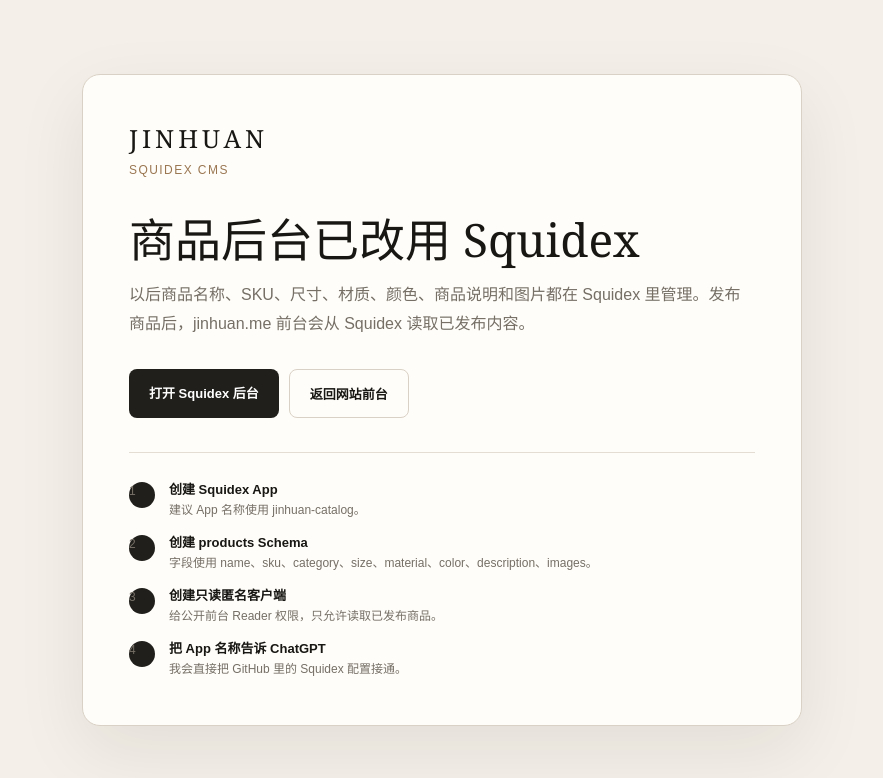
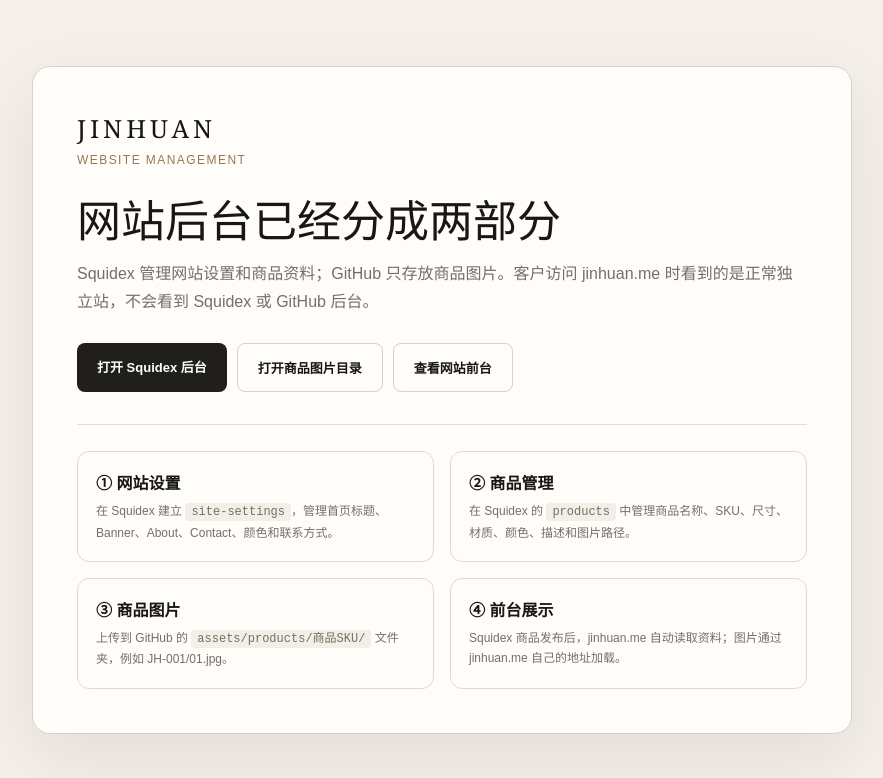
Before and after one commit to linjinhong159-gif/jinhuan-catalog, a plain HTML site: page admin/index.html in a window 1280 px wide. Shown: the whole page, without its empty margins (198-1081 px from the left). Drawn offline with Linux system fonts and the light colour scheme.

Commit message:
Update CMS launcher for Squidex settings and GitHub images

```diff
--- a/admin/index.html
+++ b/admin/index.html
@@ -1,29 +1,8 @@
 <!doctype html>
 <html lang="zh-CN">
 <head>
-<meta charset="utf-8">
-<meta name="viewport" content="width=device-width,initial-scale=1">
-<title>JINHUAN · Squidex CMS</title>
-<style>
-*{box-sizing:border-box}body{margin:0;min-height:100vh;display:grid;place-items:center;background:#f4f0e9;color:#181714;font-family:Arial,"Microsoft YaHei",sans-serif}.card{width:min(720px,92vw);background:#fffdf9;border:1px solid #d9d1c6;padding:46px;border-radius:18px;box-shadow:0 24px 70px rgba(30,22,16,.08)}.brand{font-family:Georgia,serif;letter-spacing:.16em;font-size:25px}.tag{margin-top:8px;color:#9a7752;font-size:12px;letter-spacing:.12em}.card h1{font-family:Georgia,serif;font-size:46px;font-weight:400;line-height:1.05;margin:38px 0 18px}.card p{color:#756f66;line-height:1.8}.actions{display:flex;gap:10px;flex-wrap:wrap;margin-top:30px}.btn{display:inline-block;padding:14px 20px;border-radius:8px;text-decoration:none;font-size:13px;font-weight:700}.primary{background:#211f1b;color:#fff}.secondary{border:1px solid #d9d1c6;color:#181714}.steps{margin-top:34px;padding-top:26px;border-top:1px solid #e3ddd4;display:grid;gap:12px}.step{display:grid;grid-template-columns:30px 1fr;gap:10px;align-items:start}.num{width:26px;height:26px;border-radius:50%;background:#211f1b;color:#fff;display:grid;place-items:center;font-size:11px}.step b{display:block;font-size:13px}.step span{display:block;color:#756f66;font-size:12px;margin-top:3px;line-height:1.6}@media(max-width:520px){.card{padding:28px}.card h1{font-size:36px}}
-</style>
+<meta charset="utf-8"><meta name="viewport" content="width=device-width,initial-scale=1">
+<title>JINHUAN · 网站后台</title>
+<style>*{box-sizing:border-box}body{margin:0;min-height:100vh;display:grid;place-items:center;background:#f4f0e9;color:#181714;font-family:Arial,"Microsoft YaHei",sans-serif}.card{width:min(820px,92vw);background:#fffdf9;border:1px solid #d9d1c6;padding:44px;border-radius:18px;box-shadow:0 24px 70px rgba(30,22,16,.08)}.brand{font-family:Georgia,serif;letter-spacing:.16em;font-size:25px}.tag{margin-top:8px;color:#9a7752;font-size:12px;letter-spacing:.12em}.card h1{font-family:Georgia,serif;font-size:44px;font-weight:400;line-height:1.05;margin:30px 0 16px}.card p{color:#756f66;line-height:1.8}.actions{display:flex;gap:10px;flex-wrap:wrap;margin-top:26px}.btn{display:inline-block;padding:14px 20px;border-radius:8px;text-decoration:none;font-size:13px;font-weight:700}.primary{background:#211f1b;color:#fff}.secondary{border:1px solid #d9d1c6;color:#181714}.grid{margin-top:32px;padding-top:26px;border-top:1px solid #e3ddd4;display:grid;grid-template-columns:1fr 1fr;gap:16px}.box{border:1px solid #e1d9cf;border-radius:12px;padding:18px}.box b{display:block;margin-bottom:7px}.box span{color:#756f66;font-size:12px;line-height:1.7}.path{font-family:monospace;background:#f3eee7;padding:2px 6px;border-radius:4px}@media(max-width:650px){.grid{grid-template-columns:1fr}.card{padding:28px}.card h1{font-size:34px}}</style>
 </head>
-<body>
-<main class="card">
-<div class="brand">JINHUAN</div>
-<div class="tag">SQUIDEX CMS</div>
-<h1>商品后台已改用 Squidex</h1>
-<p>以后商品名称、SKU、尺寸、材质、颜色、商品说明和图片都在 Squidex 里管理。发布商品后，jinhuan.me 前台会从 Squidex 读取已发布内容。</p>
-<div class="actions">
-<a class="btn primary" href="https://cloud.squidex.io" target="_blank" rel="noopener">打开 Squidex 后台</a>
-<a class="btn secondary" href="../">返回网站前台</a>
-</div>
-<div class="steps">
-<div class="step"><span class="num">1</span><div><b>创建 Squidex App</b><span>建议 App 名称使用 jinhuan-catalog。</span></div></div>
-<div class="step"><span class="num">2</span><div><b>创建 products Schema</b><span>字段使用 name、sku、category、size、material、color、description、images。</span></div></div>
-<div class="step"><span class="num">3</span><div><b>创建只读匿名客户端</b><span>给公开前台 Reader 权限，只允许读取已发布商品。</span></div></div>
-<div class="step"><span class="num">4</span><div><b>把 App 名称告诉 ChatGPT</b><span>我会直接把 GitHub 里的 Squidex 配置接通。</span></div></div>
-</div>
-</main>
-</body>
-</html>
+<body><main class="card"><div class="brand">JINHUAN</div><div class="tag">WEBSITE MANAGEMENT</div><h1>网站后台已经分成两部分</h1><p>Squidex 管理网站设置和商品资料；GitHub 只存放商品图片。客户访问 jinhuan.me 时看到的是正常独立站，不会看到 Squidex 或 GitHub 后台。</p><div class="actions"><a class="btn primary" href="https://cloud.squidex.io/app" target="_blank" rel="noopener">打开 Squidex 后台</a><a class="btn secondary" href="https://github.com/linjinhong159-gif/jinhuan-catalog/tree/main/assets/products" target="_blank" rel="noopener">打开商品图片目录</a><a class="btn secondary" href="../">查看网站前台</a></div><div class="grid"><div class="box"><b>① 网站设置</b><span>在 Squidex 建立 <span class="path">site-settings</span>，管理首页标题、Banner、About、Contact、颜色和联系方式。</span></div><div class="box"><b>② 商品管理</b><span>在 Squidex 的 <span class="path">products</span> 中管理商品名称、SKU、尺寸、材质、颜色、描述和图片路径。</span></div><div class="box"><b>③ 商品图片</b><span>上传到 GitHub 的 <span class="path">assets/products/商品SKU/</span> 文件夹，例如 JH-001/01.jpg。</span></div><div class="box"><b>④ 前台展示</b><span>Squidex 商品发布后，jinhuan.me 自动读取资料；图片通过 jinhuan.me 自己的地址加载。</span></div></div></main></body></html>
```
